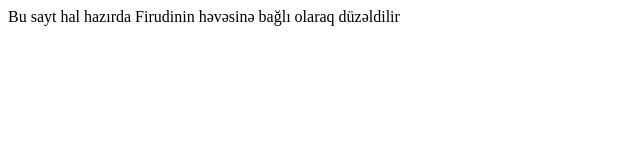
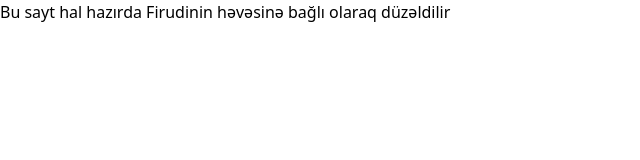
Before and after one commit to FirudinMcode/mini_film_app, a website: page index.html in a window 1280 px wide. Shown: the whole page, without its empty margins (0-640 px from the left). Drawn offline with Linux system fonts and the light colour scheme.

Commit message:
tailwindi daxil etdim

```diff
--- a/index.html
+++ b/index.html
@@ -5,6 +5,8 @@
         <meta charset="UTF-8">
         <meta name="viewport" content="width=device-width, initial-scale=1.0">
         <title>Firudin Film Makinesi</title>
+        <link rel="stylesheet" href="src/input.css">
+        <link rel="stylesheet" href="src/output.css">
     </head>
 
     <body>
--- /dev/null
+++ b/package.json
@@ -0,0 +1,6 @@
+{
+  "dependencies": {
+    "@tailwindcss/cli": "^4.1.17",
+    "tailwindcss": "^4.1.17"
+  }
+}
--- /dev/null
+++ b/src/input.css
@@ -0,0 +1,3 @@
+@import "tailwindcss";
+
+/* npx @tailwindcss/cli -i ./src/input.css -o ./src/output.css --watch */
```
Also changed, not shown: src/output.css (added), 1 other file.
